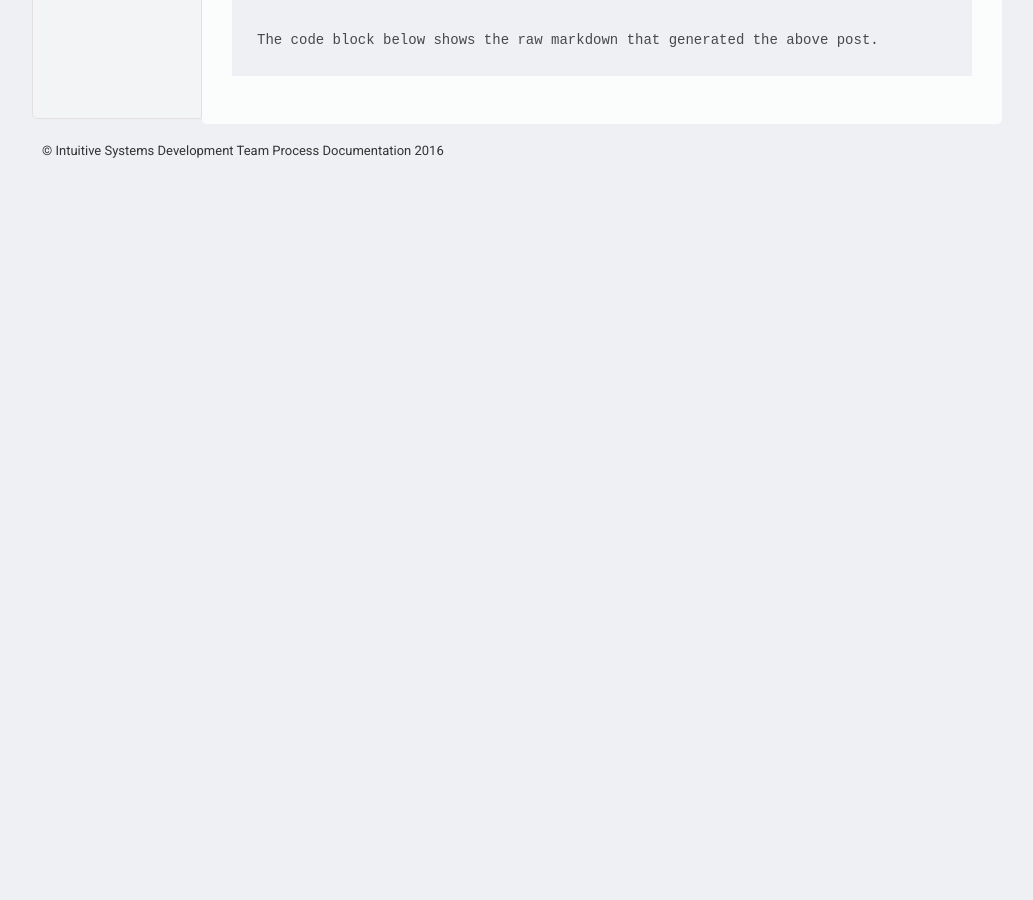
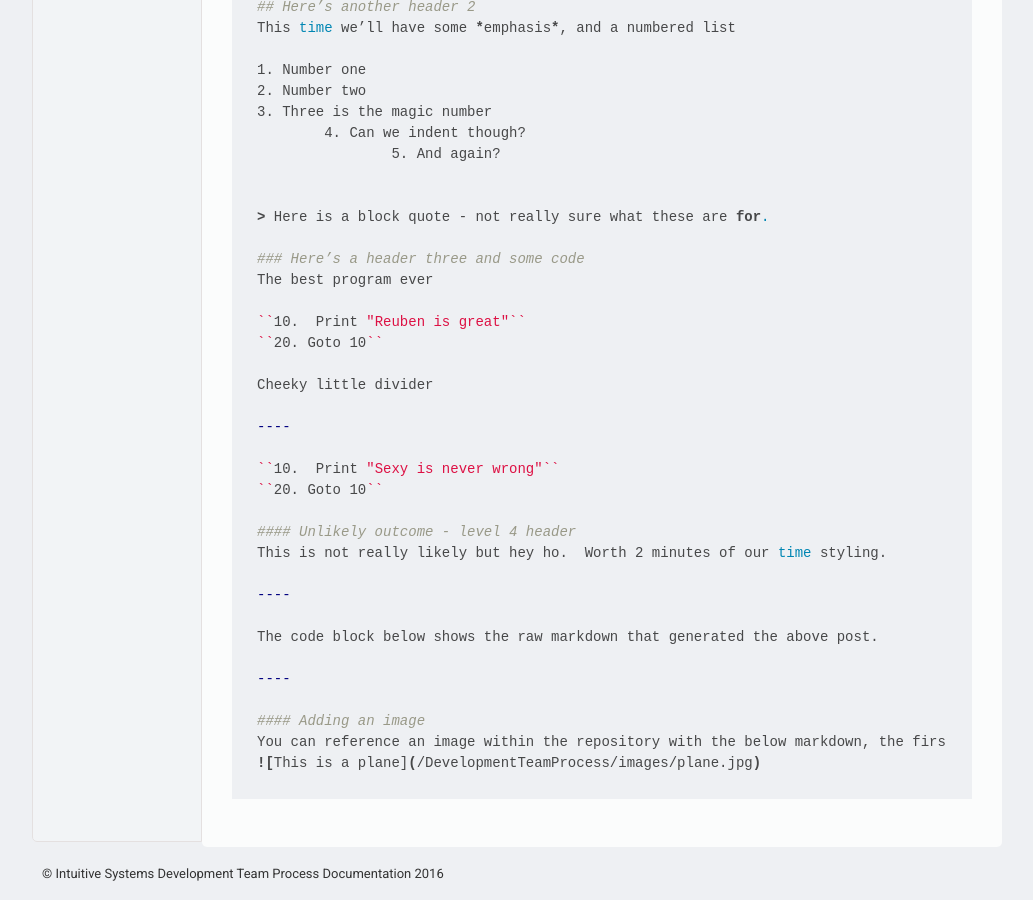
Before and after one commit to intuitive-documentation/process, a Jekyll site: the page built from _content/Jekyll-subtopics/Example-of-markdown-format.md, in a window 1280 px wide and 900 px high, scrolled down 2283 px. Shown: the whole window, without its empty margins (108-1141 px from the left). Built offline with Jekyll 4.4.1, drawn with Linux system fonts in a browser that asks for light colours; before the commit the page ends 2460 px from its top, so only the background shows below that; some of the changed text lies outside the part shown.

Commit message:
Add method for adding images to markdown demo page.

```diff
--- a/_content/Jekyll-subtopics/Example-of-markdown-format.md
+++ b/_content/Jekyll-subtopics/Example-of-markdown-format.md
@@ -46,6 +46,12 @@ This is not really likely but hey ho.  Worth 2 minutes of our time styling.
 ----
 
 The code block below shows the raw markdown that generated the above post.
+
+----
+
+#### Adding an image
+You can reference an image within the repository with the below markdown, the first parameter is the alt text
+![This is a plane](/DevelopmentTeamProcess/images/plane.jpg)
 
 
 {% highlight bash %}
@@ -99,4 +105,10 @@ This is not really likely but hey ho.  Worth 2 minutes of our time styling.
 
 The code block below shows the raw markdown that generated the above post.
 
+----
+
+#### Adding an image
+You can reference an image within the repository with the below markdown, the first parameter is the alt text
+![This is a plane](/DevelopmentTeamProcess/images/plane.jpg)
+
 {% endhighlight %}
```
Also changed, not shown: images/plane.jpg (added).
